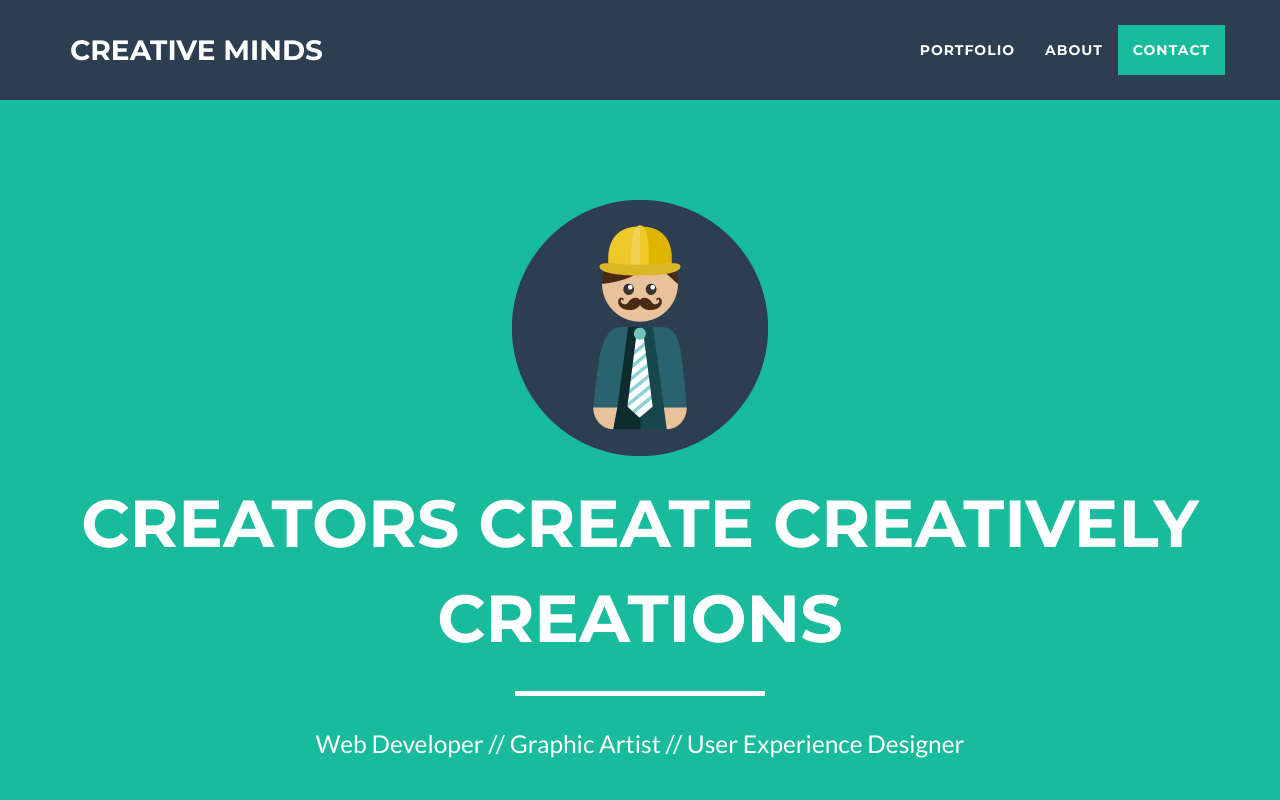
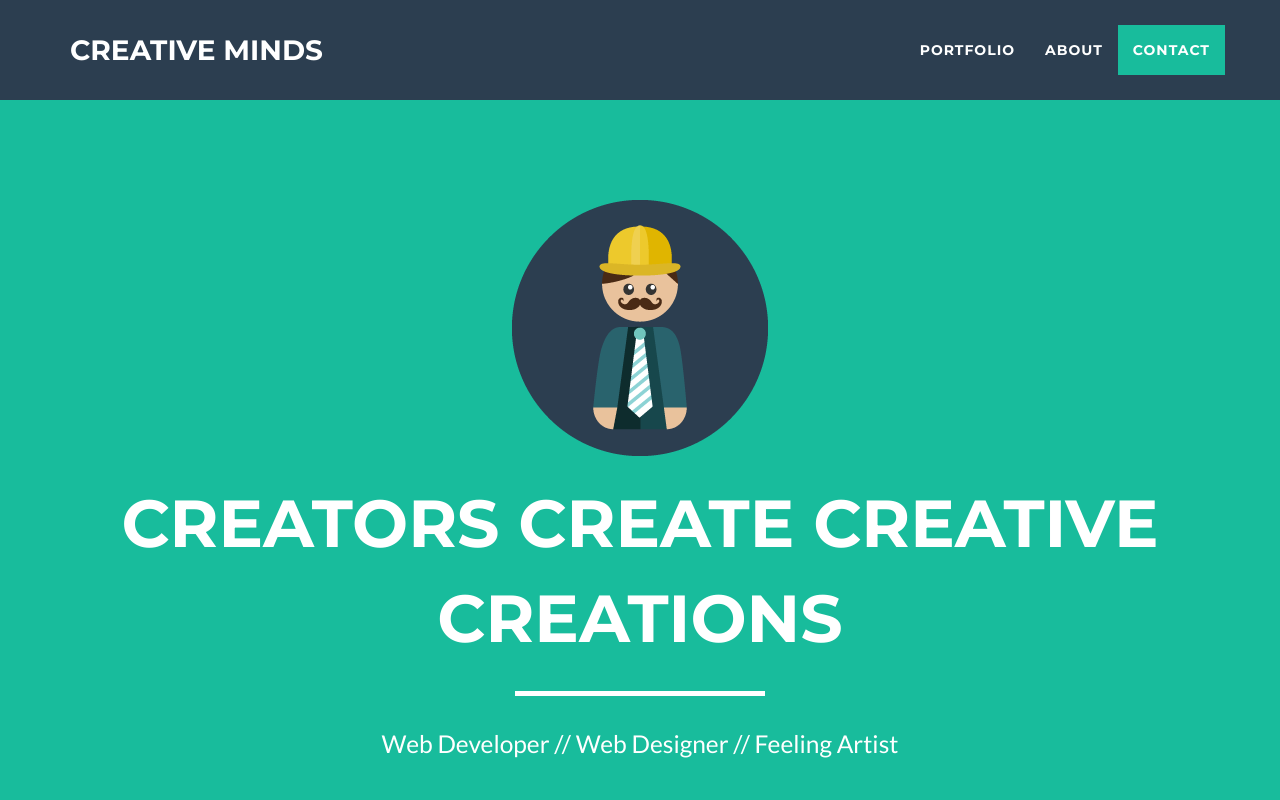
Before and after one commit to aliciadominique/aliciadominique.github.ioo, a website: page index.html in a window 1280 px wide. Shown: the top 800 px of the page. Drawn offline with nearby package versions, Linux system fonts and the light colour scheme.

Commit message:
Add files via upload

```diff
--- a/index.html
+++ b/index.html
@@ -9,7 +9,7 @@
     <meta name="description" content="">
     <meta name="author" content="">
 
-    <title>Portfolio</title>
+    <title>Website Portfolio</title>
 
     <!-- Bootstrap Core CSS -->
     <link href="vendor/bootstrap/css/bootstrap.min.css" rel="stylesheet">
@@ -73,9 +73,9 @@
                 <div class="col-lg-12">
                     <img class="img-responsive" src="img/profile.png" alt="">
                     <div class="intro-text">
-                        <span class="name">Creators create creatively creations</span>
+                        <span class="name">Creators create creative creations</span>
                         <hr class="star-light">
-                        <span class="skills">Web Developer // Graphic Artist // User Experience Designer</span>
+                        <span class="skills">Web Developer // Web Designer // Feeling Artist</span>
                     </div>
                 </div>
             </div>
```
